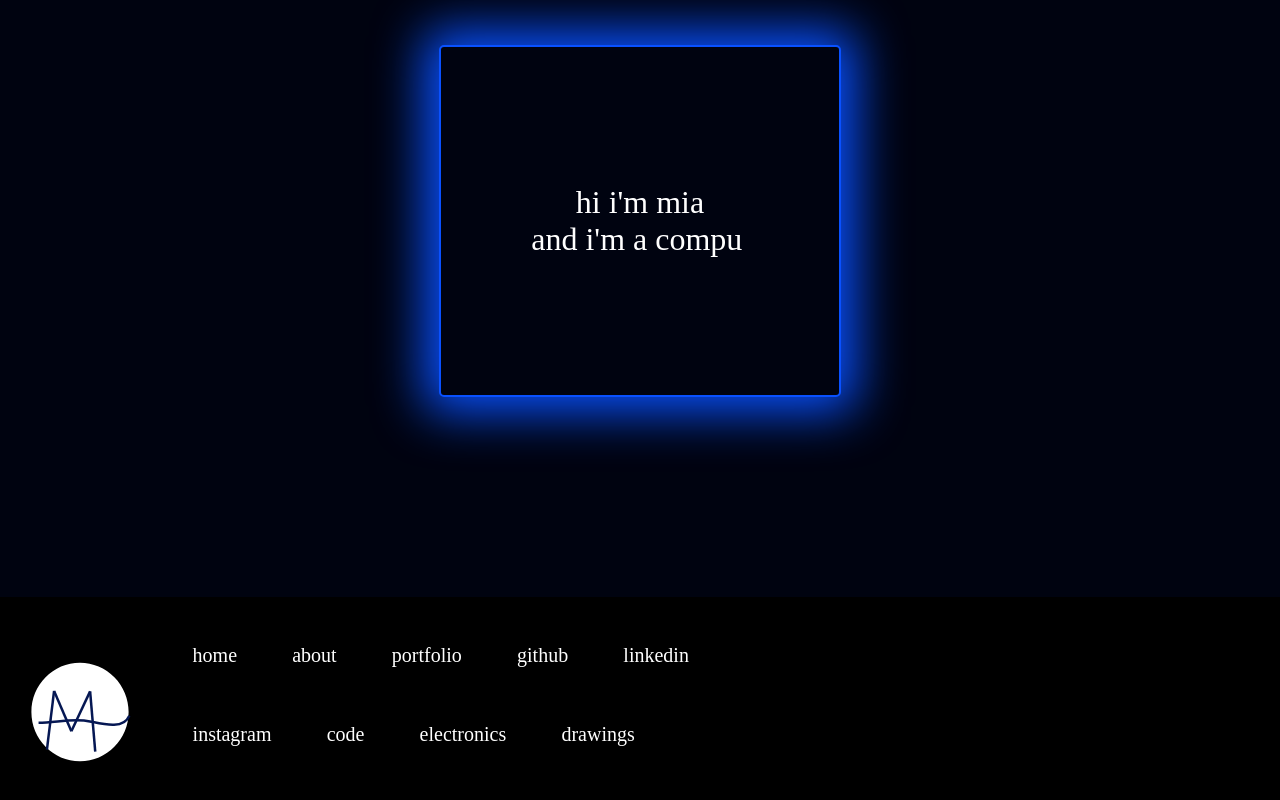
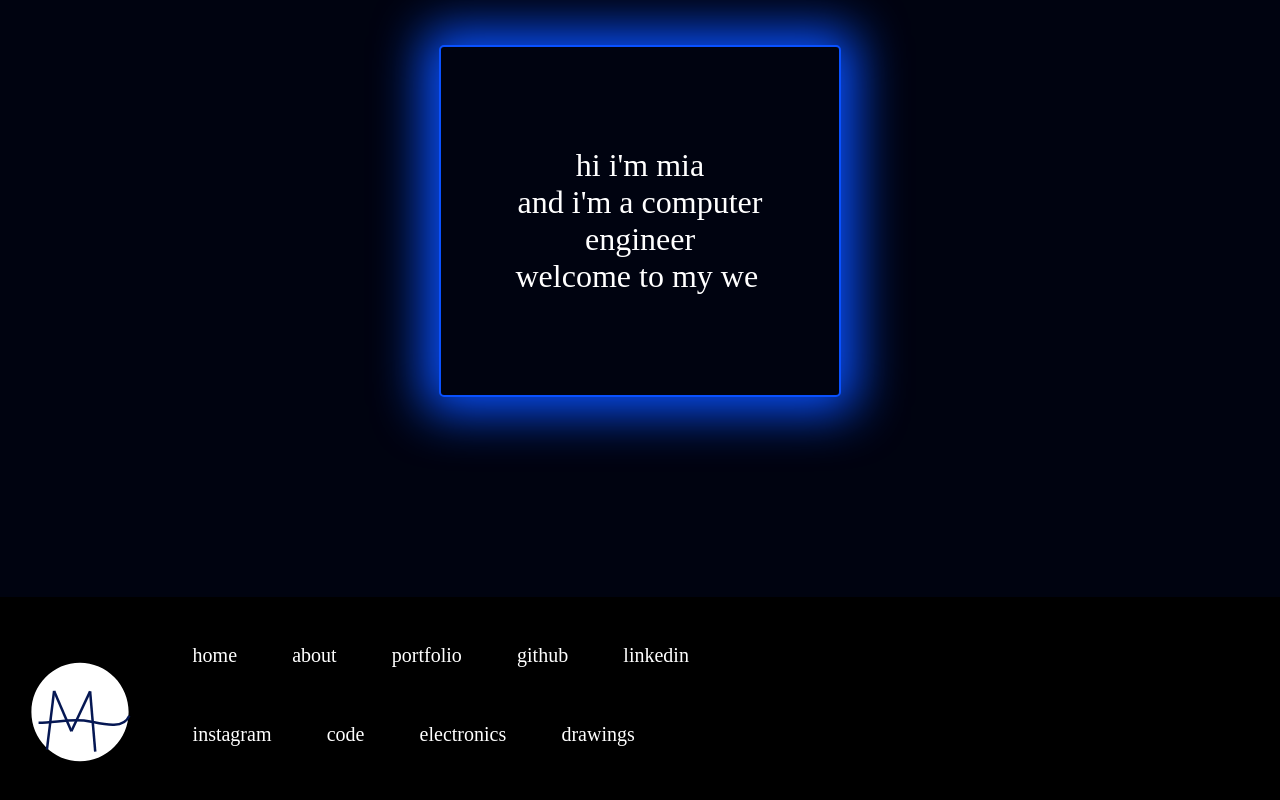
Before and after one commit to mialarkin14/websiteV2, a React (Vite) app: page / in a window 1280 px wide. Shown: the part 990-1790 px from the top of the page. Built offline with nearby package versions, Linux system fonts and the light colour scheme; a web font is replaced by a local one.

Commit message:
text glow

```diff
--- a/src/components/typeWritter.tsx
+++ b/src/components/typeWritter.tsx
@@ -9,7 +9,7 @@ const TypeWriter = () => {
           1000,
           "",
         ]}
-        speed={50}
+        speed={30}
         style={{ whiteSpace: 'pre-line', fontSize: '2em' }}
         repeat={Infinity}
       />
```
